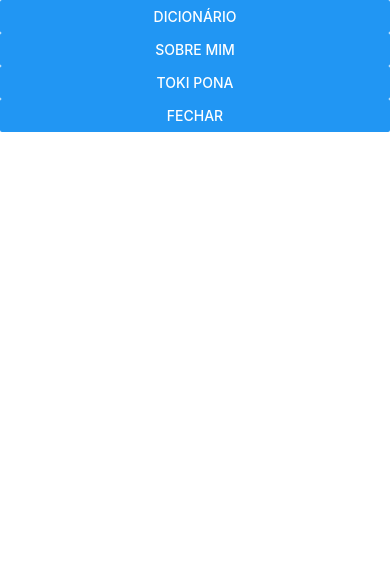
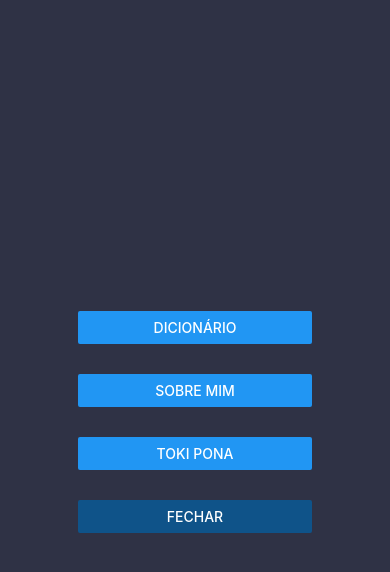
Before and after one commit to Seralto/toki-pona, a React Native app: screen / in a window 390 px wide. Both pictures are taken after a click on the button "MENU". Shown: the top 572 px of the page. Built offline with nearby package versions, Linux system fonts and the light colour scheme.

Commit message:
Separate pages in components

```diff
--- a/App.js
+++ b/App.js
@@ -1,7 +1,11 @@
 import React, { Component } from "react";
-import { View, ScrollView, StyleSheet, Button, Modal } from "react-native";
+import { View, ScrollView, StyleSheet } from "react-native";
 
 import Translator from "./components/Translator";
+import Dictionary from "./components/Dictionary";
+import About from "./components/About";
+import TokiPona from "./components/TokiPona";
+import OptionsModal from "./components/OptionsModal";
 import BottomMenu from "./components/BottomMenu";
 
 const dictionaries = {
@@ -25,7 +29,7 @@ export default class App extends Component {
     this.state = {
       words: [],
       translations: [],
-      mode: "translator",
+      page: "translator",
       language: defaultLanguage,
       isModalVisible: false,
       dictionary: this.loadDictionary(defaultLanguage),
@@ -47,13 +51,8 @@ export default class App extends Component {
       list.push(translation);
     });
 
-    this.setState({
-      words: typedWords,
-    });
-
-    this.setState({
-      translations: list,
-    });
+    this.setState({ words: typedWords });
+    this.setState({ translations: list });
   }
 
   sanitizeInput(input) {
@@ -84,9 +83,16 @@ export default class App extends Component {
   }
 
   showModal(state) {
-    this.setState({
-      isModalVisible: state,
-    });
+    this.setState({ isModalVisible: state });
+  }
+
+  changePage(page) {
+    this.setState({ page: page });
+    this.showModal(false);
+  }
+
+  isPage(page) {
+    return this.state.page === page;
   }
 
   render() {
@@ -94,40 +100,30 @@ export default class App extends Component {
 
     return (
       <View style={styles.app}>
-        <Modal visible={this.state.isModalVisible} animationType="slide">
-          {this.state.mode == "dictionary" ? (
-            <Button
-              onPress={() => props.changePage("translator")}
-              title={text.translator}
-            />
-          ) : (
-            <Button
-              onPress={() => props.changePage("dictionary")}
-              title={text.dictionary}
-            />
-          )}
+        <ScrollView>
+          {this.isPage("dictionary") && <Dictionary />}
 
-          <Button
-            onPress={() => props.changePage("about")}
-            title={text.aboutMe}
-          />
+          {this.isPage("about") && <About />}
 
-          <Button
-            onPress={() => props.changePage("tokipona")}
-            title={text.tokiPona}
-          />
+          {this.isPage("tokipona") && <TokiPona />}
 
-          <Button onPress={() => this.showModal(false)} title={text.close} />
-        </Modal>
-
-        <ScrollView>
+          {this.isPage("translator") && (
             <Translator
               text={text}
               onEnterText={(enteredText) => this.translate(enteredText)}
               translations={this.state.translations}
               words={this.state.words}
             />
+          )}
         </ScrollView>
+
+        <OptionsModal
+          text={text}
+          page={this.state.page}
+          modalVisibility={this.state.isModalVisible}
+          onChangePage={(page) => this.changePage(page)}
+          onShowModal={(state) => this.showModal(state)}
+        />
 
         <BottomMenu
           onChangeLanguage={(language) => this.changeLanguage(language)}
@@ -143,14 +139,4 @@ const styles = StyleSheet.create({
     flex: 1,
     backgroundColor: "#42455a",
   },
-  container: {
-    alignItems: "center",
-    padding: 30,
-  },
-  title: {
-    fontSize: 30,
-    color: "#c3c3c3",
-    marginTop: 40,
-    marginBottom: 20,
-  },
 });
--- /dev/null
+++ b/components/About.js
@@ -0,0 +1,19 @@
+import React from "react";
+import { View, Text, StyleSheet } from "react-native";
+
+const About = () => {
+  return (
+    <View style={styles.about}>
+      <Text style={styles.title}>About</Text>
+    </View>
+  );
+};
+
+const styles = StyleSheet.create({
+  about: {
+    // alignItems: "center",
+    // padding: 30,
+  },
+});
+
+export default About;
--- a/components/BottomMenu.js
+++ b/components/BottomMenu.js
@@ -1,30 +1,30 @@
 import React from "react";
 import { View, Button, StyleSheet } from "react-native";
 
-const BottomMenu = (props) => {
+const BottomMenu = ({ onChangeLanguage, onShowModal }) => {
   return (
-    <View style={styles.menu}>
+    <View style={styles.bottomMenu}>
       <Button
-        onPress={() => props.onChangeLanguage("portuguese")}
+        onPress={() => onChangeLanguage("portuguese")}
         title="Português"
         accessibilityLabel="Mude o idioma para português"
       />
 
       <Button
-        onPress={() => props.onChangeLanguage("english")}
+        onPress={() => onChangeLanguage("english")}
         title="English"
         accessibilityLabel="Change language to english"
       />
 
       <Button
-        onPress={() => props.onChangeLanguage("spanish")}
+        onPress={() => onChangeLanguage("spanish")}
         title="Español"
         accessibilityLabel="Cambiar el idioma a español"
       />
 
       <Button
         color="#0f5389"
-        onPress={() => props.onShowModal()}
+        onPress={() => onShowModal()}
         title="Menu"
         accessibilityLabel="Options"
       />
@@ -33,7 +33,7 @@ const BottomMenu = (props) => {
 };
 
 const styles = StyleSheet.create({
-  menu: {
+  bottomMenu: {
     flexDirection: "row",
     justifyContent: "space-around",
     backgroundColor: "#2f3245",
--- /dev/null
+++ b/components/Dictionary.js
@@ -0,0 +1,19 @@
+import React from "react";
+import { View, Text, StyleSheet } from "react-native";
+
+const Dictionary = () => {
+  return (
+    <View style={styles.dictionary}>
+      <Text style={styles.title}>Dic</Text>
+    </View>
+  );
+};
+
+const styles = StyleSheet.create({
+  dictionary: {
+    // alignItems: "center",
+    // padding: 30,
+  },
+});
+
+export default Dictionary;
--- /dev/null
+++ b/components/OptionsModal.js
@@ -0,0 +1,68 @@
+import React from "react";
+import { View, Modal, Button, StyleSheet } from "react-native";
+
+const OptionsModal = ({
+  page,
+  text,
+  modalVisibility,
+  onChangePage,
+  onShowModal,
+}) => {
+  return (
+    <Modal visible={modalVisibility} animationType="slide">
+      <View style={styles.optionsModal}>
+        {page !== "translator" && (
+          <View style={styles.button}>
+            <Button
+              onPress={() => onChangePage("translator")}
+              title={text.translator}
+            />
+          </View>
+        )}
+
+        {page !== "dictionary" && (
+          <View style={styles.button}>
+            <Button
+              onPress={() => onChangePage("dictionary")}
+              title={text.dictionary}
+            />
+          </View>
+        )}
+
+        <View style={styles.button}>
+          <Button onPress={() => onChangePage("about")} title={text.aboutMe} />
+        </View>
+
+        <View style={styles.button}>
+          <Button
+            onPress={() => onChangePage("tokipona")}
+            title={text.tokiPona}
+          />
+        </View>
+
+        <View style={styles.button}>
+          <Button
+            color="#0f5389"
+            onPress={() => onShowModal(false)}
+            title={text.close}
+          />
+        </View>
+      </View>
+    </Modal>
+  );
+};
+
+const styles = StyleSheet.create({
+  optionsModal: {
+    flex: 1,
+    backgroundColor: "#2f3245",
+    justifyContent: "center",
+    alignItems: "center",
+  },
+  button: {
+    width: "60%",
+    marginVertical: 15,
+  },
+});
+
+export default OptionsModal;
--- /dev/null
+++ b/components/TokiPona.js
@@ -0,0 +1,19 @@
+import React from "react";
+import { View, Text, StyleSheet } from "react-native";
+
+const TokiPona = () => {
+  return (
+    <View style={styles.tokiPona}>
+      <Text style={styles.title}>Toki</Text>
+    </View>
+  );
+};
+
+const styles = StyleSheet.create({
+  tokiPona: {
+    // alignItems: "center",
+    // padding: 30,
+  },
+});
+
+export default TokiPona;
--- a/components/Translation.js
+++ b/components/Translation.js
@@ -1,11 +1,11 @@
 import React from "react";
 import { View, Text, StyleSheet } from "react-native";
 
-const Translation = (props) => {
+const Translation = ({ word, text }) => {
   return (
     <View style={styles.translationBox}>
-      <Text style={styles.word}>{props.word}</Text>
-      <Text style={styles.translation}>{props.text}</Text>
+      <Text style={styles.word}>{word}</Text>
+      <Text style={styles.translation}>{text}</Text>
     </View>
   );
 };
```
Lines whose indentation alone changed are shown as unchanged.
